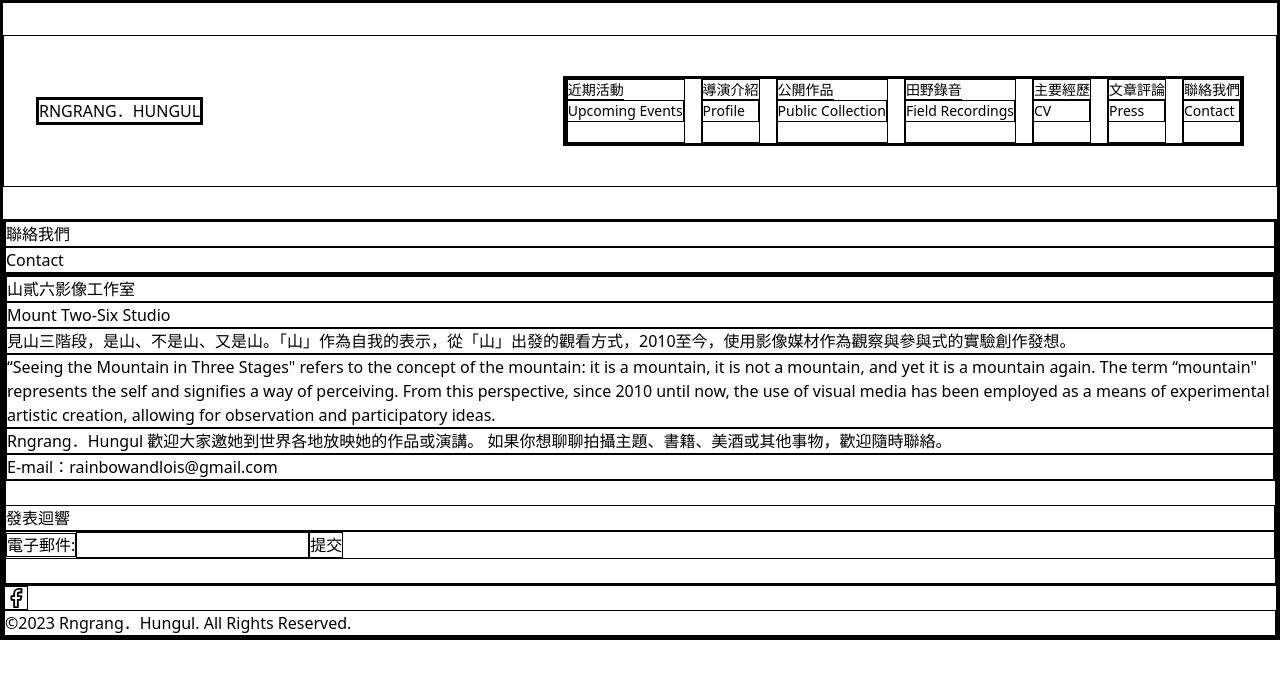
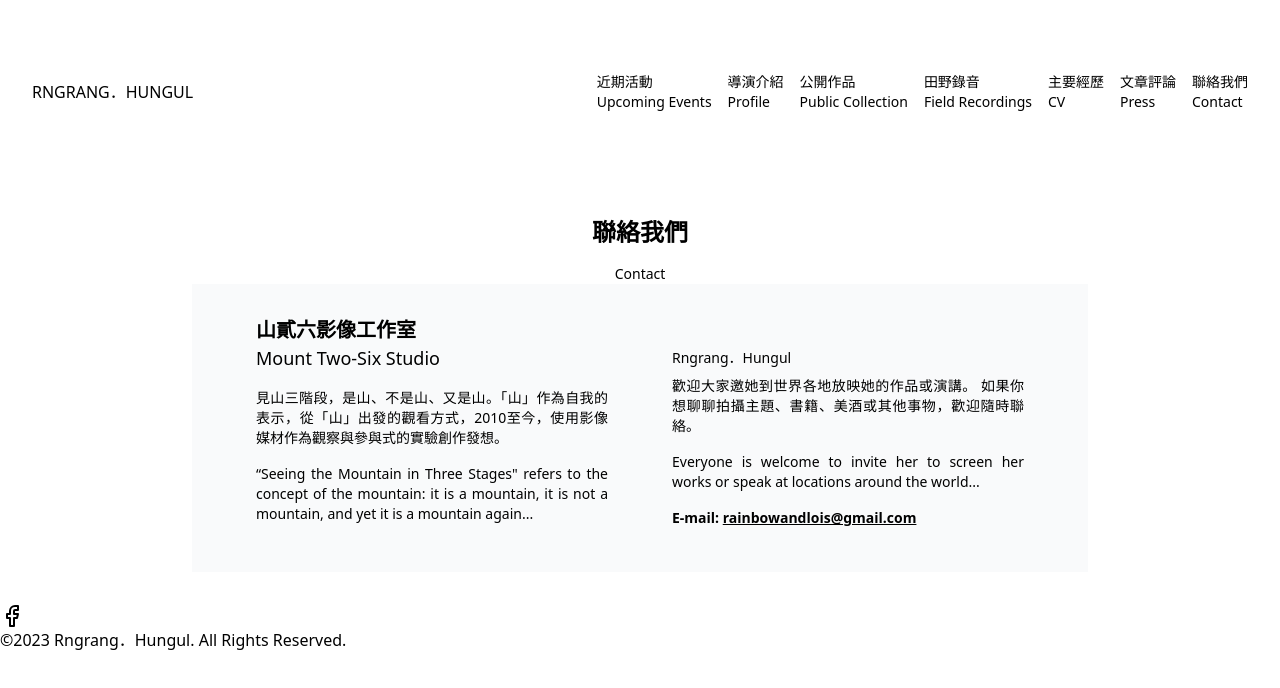
Before and after one commit to lomowang/rngranghungul, a Next.js app: page /Contact in a window 1280 px wide. Shown: the top 688 px of the page. Built offline with nearby package versions, Linux system fonts and the light colour scheme.

Commit message:
20231224

```diff
--- a/app/globals.css
+++ b/app/globals.css
@@ -2,6 +2,6 @@
 @tailwind components;
 @tailwind utilities;
 
-* {
+/* * {
   border: 1px solid black;
-}
+} */
--- a/pages/Contact.jsx
+++ b/pages/Contact.jsx
@@ -1,59 +1,43 @@
-import React, { useState } from "react";
+const Contact = () => {
+  return (
+    <section className="py-8">
+      <div className="flex flex-col items-center">
+        <h2 className="text-2xl font-bold mb-4">聯絡我們</h2>
+        <p className="text-sm">Contact</p>
+      </div>
+      <div className="max-w-4xl mx-auto px-4 md:px-8 bg-gray-50">
+        <div className="md:flex md:justify-around md:items-start text-justify">
+          <div className="md:w-1/2 mb-8 m-8 ">
+            <h2 className="text-xl font-bold">山貳六影像工作室</h2>
+            <h3 className="text-lg">Mount Two-Six Studio</h3>
+            <p className="my-4 text-sm">
+              見山三階段，是山、不是山、又是山。「山」作為自我的表示，從「山」出發的觀看方式，2010至今，使用影像媒材作為觀察與參與式的實驗創作發想。
+            </p>
+            <p className="my-4 text-sm">
+              “Seeing the Mountain in Three Stages" refers to the concept of the
+              mountain: it is a mountain, it is not a mountain, and yet it is a
+              mountain again...
+            </p>
+          </div>
 
-const Contact = () => {
-  const [email, setEmail] = useState(""); // 用于存储输入的电子邮件地址
-
-  const handleSubmit = (event) => {
-    event.preventDefault(); // 阻止表单的默认提交行为
-    // 在这里处理电子邮件发送逻辑
-    console.log("Submitted email:", email);
-    // 可以在这里调用 API 发送电子邮件或执行其他操作
-  };
-
-  return (
-    <section>
-      <div>
-        <h2>聯絡我們</h2>
-        <p>Contact</p>
-      </div>
-
-      <div>
-        <div>
-          <h2>山貳六影像工作室</h2>
-          <h3>Mount Two-Six Studio</h3>
-          <p>
-            見山三階段，是山、不是山、又是山。「山」作為自我的表示，從「山」出發的觀看方式，2010至今，使用影像媒材作為觀察與參與式的實驗創作發想。
-          </p>
-          <p>
-            “Seeing the Mountain in Three Stages" refers to the concept of the
-            mountain: it is a mountain, it is not a mountain, and yet it is a
-            mountain again. The term “mountain" represents the self and
-            signifies a way of perceiving. From this perspective, since 2010
-            until now, the use of visual media has been employed as a means of
-            experimental artistic creation, allowing for observation and
-            participatory ideas.
-          </p>
-          <p>
-            Rngrang．Hungul 歡迎大家邀她到世界各地放映她的作品或演講。
-            如果你想聊聊拍攝主題、書籍、美酒或其他事物，歡迎隨時聯絡。
-          </p>
-          <p>E-mail：rainbowandlois@gmail.com</p>
+          <div className="md:w-1/2 mb-8 m-8 text-sm">
+            <p className="mt-8">Rngrang．Hungul</p>
+            <p className="mt-2">
+              歡迎大家邀她到世界各地放映她的作品或演講。
+              如果你想聊聊拍攝主題、書籍、美酒或其他事物，歡迎隨時聯絡。
+            </p>
+            <p className="my-4 ">
+              Everyone is welcome to invite her to screen her works or speak at
+              locations around the world...
+            </p>
+            <p className="text-sm font-bold">
+              E-mail:{" "}
+              <a href="mailto:rainbowandlois@gmail.com" className="underline">
+                rainbowandlois@gmail.com
+              </a>
+            </p>
+          </div>
         </div>
-        <di>
-          <h3>發表迴響</h3>
-          <form onSubmit={handleSubmit}>
-            <label htmlFor="email">電子郵件:</label>
-            <input
-              type="email"
-              id="email"
-              name="email"
-              value={email}
-              onChange={(e) => setEmail(e.target.value)}
-              required
-            />
-            <button type="submit">提交</button>
-          </form>
-        </di>
       </div>
     </section>
   );
```
